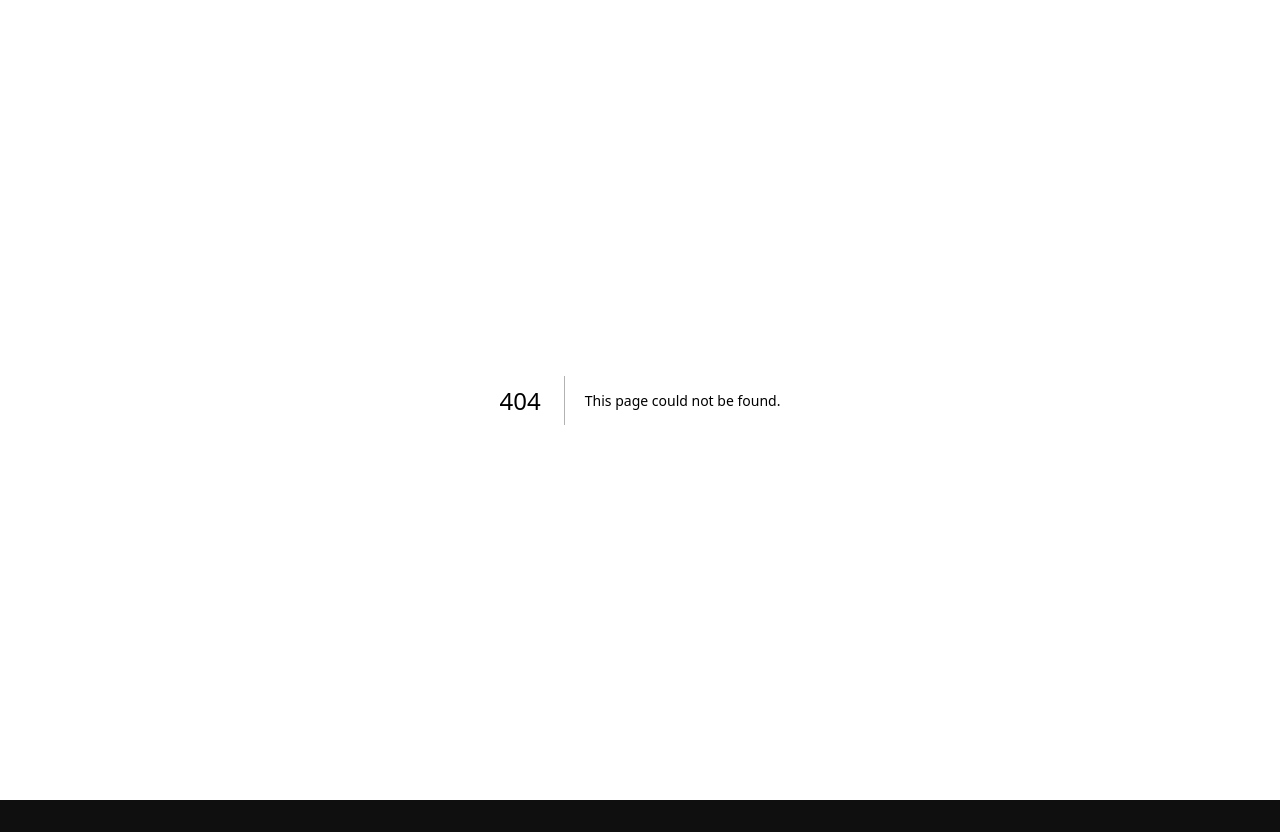
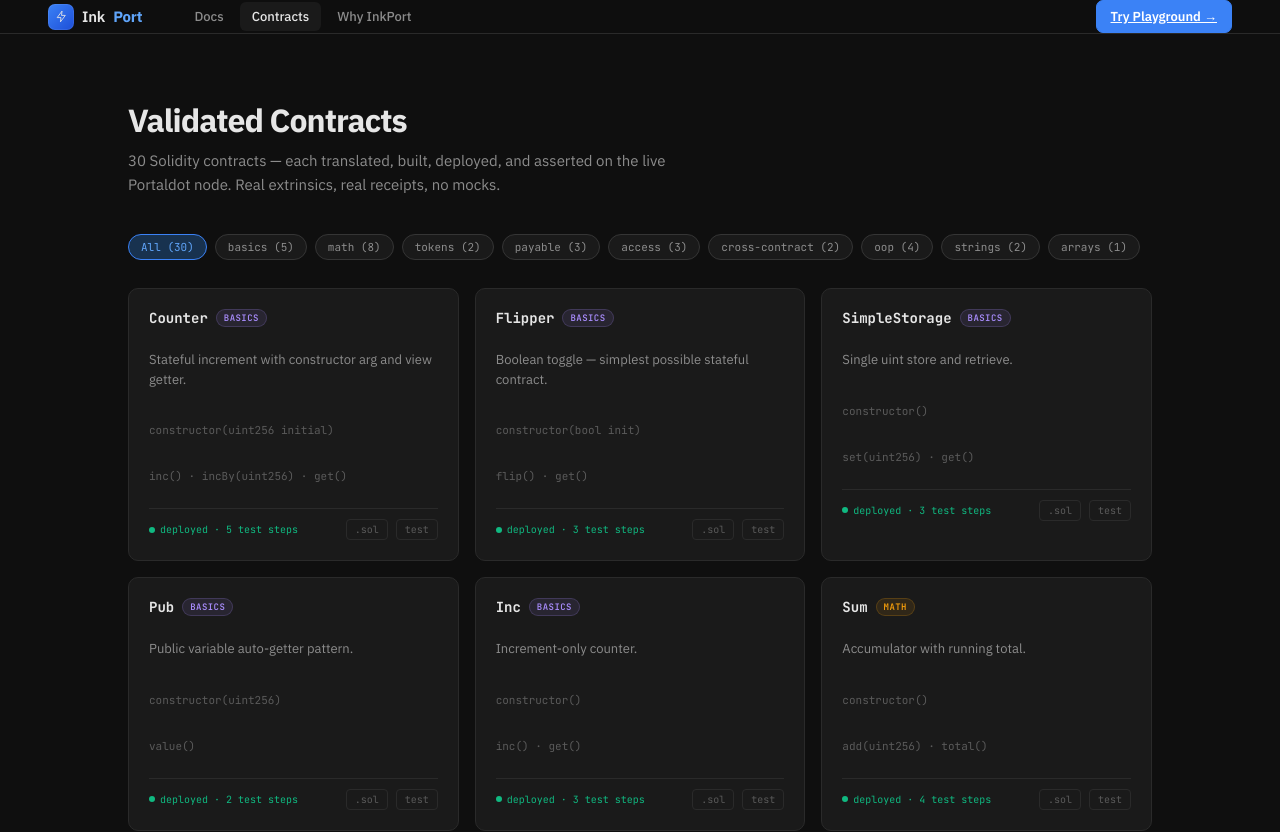
Before and after one commit to freedanjeremiah/portaldot-hackathon-2026-inkport-dmk, a Next.js app in the folder playground/: page /contracts in a window 1280 px wide. Before the commit this address had no page. Shown: the top 832 px of the page. Before the commit the page ends 800 px from the top, so only its background shows below. Built offline with nearby package versions, Linux system fonts and the light colour scheme.

Commit message:
feat(site): contracts showcase page with filterable grid of 30 contracts

```diff
--- /dev/null
+++ b/playground/app/(site)/contracts/page.tsx
@@ -0,0 +1,49 @@
+'use client';
+import { useState } from 'react';
+import ContractCard from '@/components/ContractCard';
+import { CONTRACTS, ALL_TAGS, type ContractTag } from '@/lib/contracts-data';
+
+export default function ContractsPage() {
+  const [active, setActive] = useState<ContractTag | null>(null);
+
+  const filtered = active ? CONTRACTS.filter(c => c.tags.includes(active)) : CONTRACTS;
+
+  return (
+    <div className="site-container" style={{ paddingTop: 48, paddingBottom: 80 }}>
+      <div style={{ marginBottom: 36 }}>
+        <h1 className="site-h1" style={{ textAlign: 'left', fontSize: 'var(--h2)', marginBottom: 10 }}>
+          Validated Contracts
+        </h1>
+        <p style={{ fontSize: 'var(--body)', color: 'var(--text-dim)', lineHeight: 1.65, maxWidth: 580, margin: 0 }}>
+          30 Solidity contracts — each translated, built, deployed, and asserted on the live Portaldot node.
+          Real extrinsics, real receipts, no mocks.
+        </p>
+      </div>
+
+      <div className="contracts-filter">
+        <button
+          className={`filter-btn${active === null ? ' active' : ''}`}
+          onClick={() => setActive(null)}
+        >
+          All ({CONTRACTS.length})
+        </button>
+        {ALL_TAGS.map(tag => {
+          const count = CONTRACTS.filter(c => c.tags.includes(tag)).length;
+          return (
+            <button
+              key={tag}
+              className={`filter-btn${active === tag ? ' active' : ''}`}
+              onClick={() => setActive(active === tag ? null : tag)}
+            >
+              {tag} ({count})
+            </button>
+          );
+        })}
+      </div>
+
+      <div className="contracts-grid">
+        {filtered.map(c => <ContractCard key={c.name} c={c} />)}
+      </div>
+    </div>
+  );
+}
--- /dev/null
+++ b/playground/components/ContractCard.tsx
@@ -0,0 +1,35 @@
+import type { ContractEntry, ContractTag } from '@/lib/contracts-data';
+
+const TAG_CLASS: Record<ContractTag, string> = {
+  basics: 'tag-basics', math: 'tag-math', tokens: 'tag-tokens',
+  payable: 'tag-payable', access: 'tag-access', 'cross-contract': 'tag-cross-contract',
+  oop: 'tag-oop', strings: 'tag-strings', arrays: 'tag-arrays',
+};
+
+export default function ContractCard({ c }: { c: ContractEntry }) {
+  return (
+    <div className="contract-card">
+      <div className="contract-card-head">
+        <span className="contract-name">{c.name}</span>
+        {c.tags.map(t => (
+          <span key={t} className={`contract-tag ${TAG_CLASS[t]}`}>{t}</span>
+        ))}
+      </div>
+      <p className="contract-desc">{c.description}</p>
+      <p className="contract-sig">{c.constructor}</p>
+      <p className="contract-sig" style={{ color: 'var(--text-faint)' }}>
+        {c.messages.slice(0, 3).join(' · ')}{c.messages.length > 3 ? ' …' : ''}
+      </p>
+      <div className="contract-footer">
+        <span className="contract-status">
+          <span style={{ width: 6, height: 6, borderRadius: '50%', background: 'var(--green)', display: 'inline-block' }} />
+          deployed · {c.testSteps} test steps
+        </span>
+        <div className="contract-links">
+          <a href={c.solFile} className="contract-link" target="_blank" rel="noopener noreferrer">.sol</a>
+          <a href={c.testFile} className="contract-link" target="_blank" rel="noopener noreferrer">test</a>
+        </div>
+      </div>
+    </div>
+  );
+}
```
